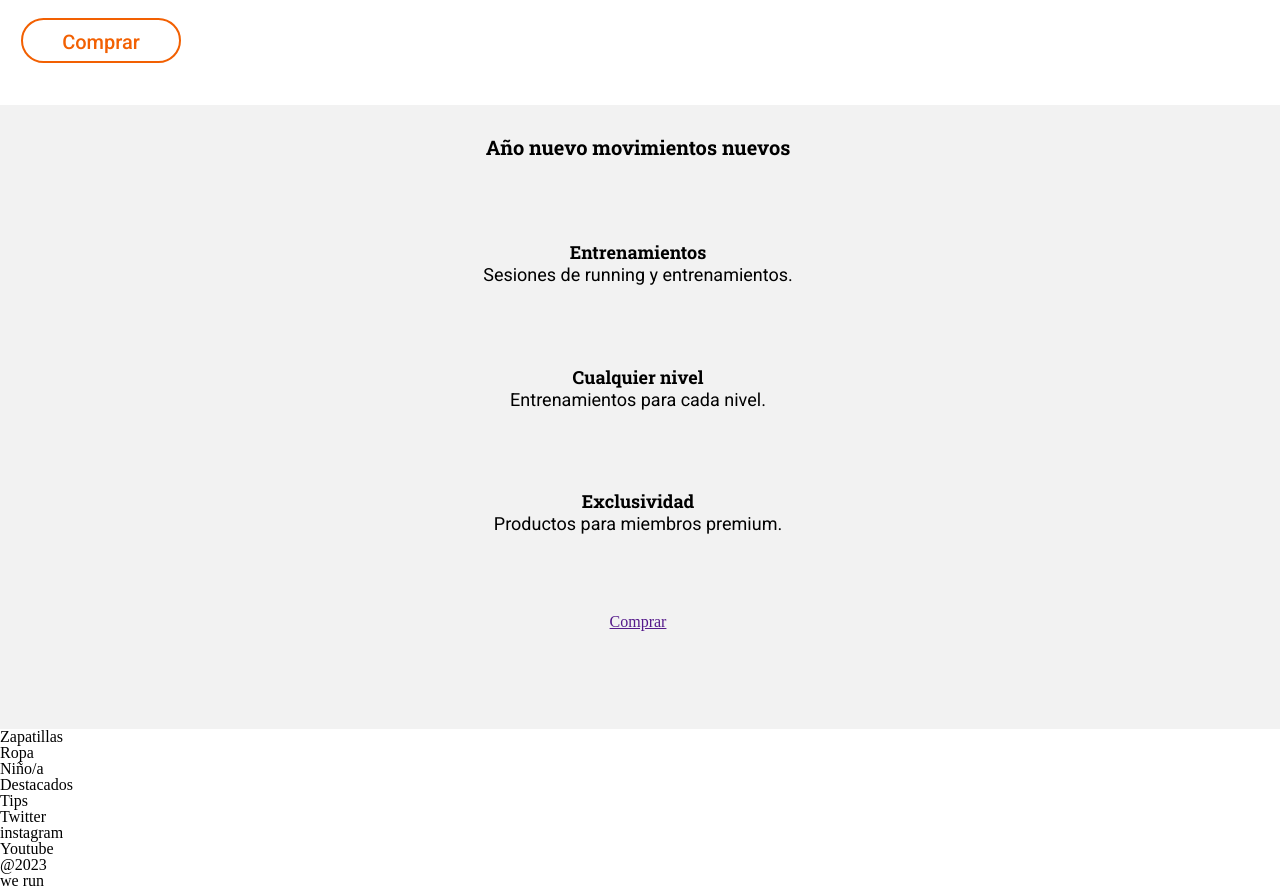
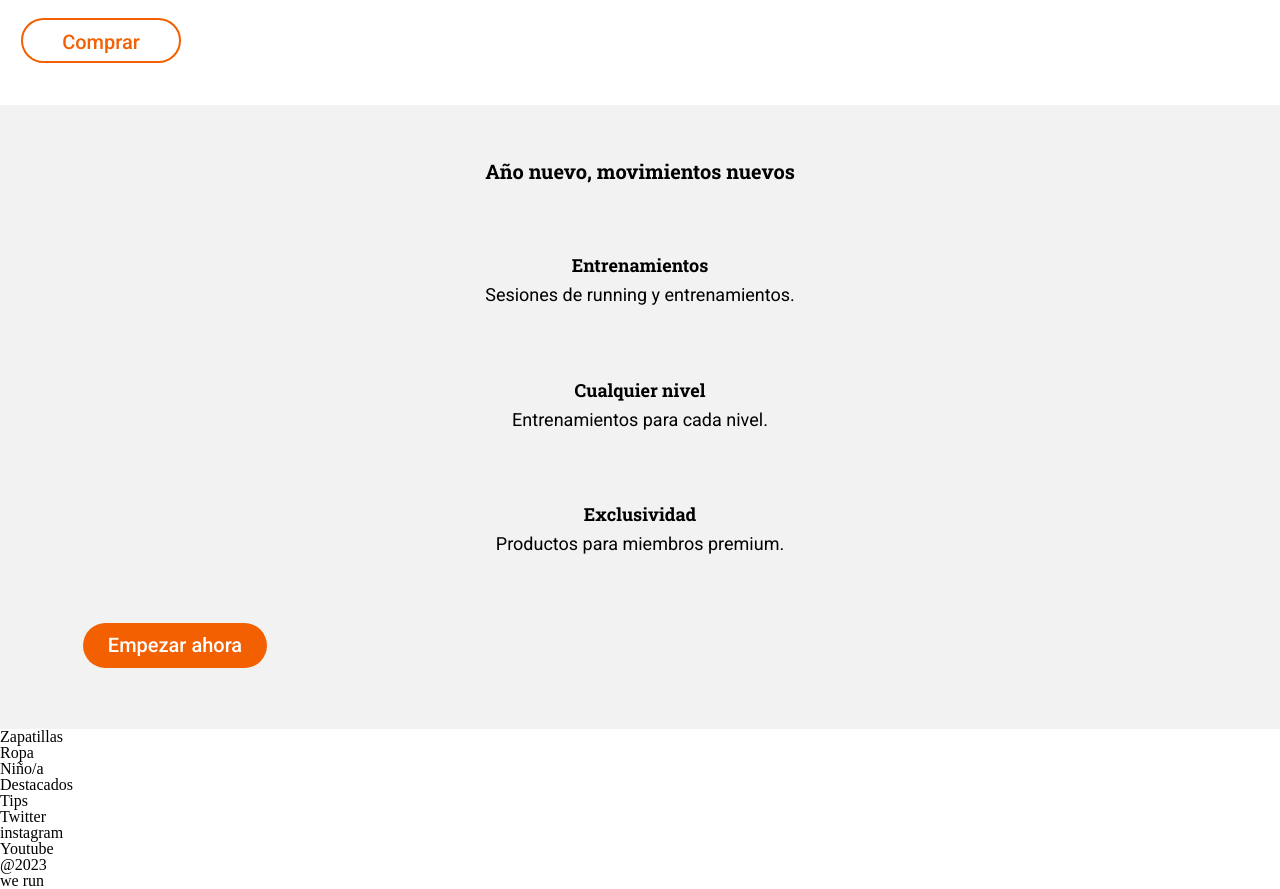
Before and after one commit to Adalab/modulo-1-evaluacion-final-Laucaurin, a website: page src/html/index.html in a window 1280 px wide. Shown: the part 962-1851 px from the top of the page. Drawn offline with nearby package versions, Linux system fonts and the light colour scheme; files that its build step writes are made by us from their sources; files whose address does not match are found by name.

Commit message:
Add sass & css aside

```diff
--- a/src/html/partials/aside.html
+++ b/src/html/partials/aside.html
@@ -1,19 +1,19 @@
 <aside class="aside">
-  <h3 class="aside--title">Año nuevo movimientos nuevos</h3>
+  <h3 class="aside--title">Año nuevo, movimientos nuevos</h3>
   <article class="aside--article">
     <h4 class="aside--article__title">Entrenamientos</h4>
     <p class="aside--article__p">Sesiones de running y entrenamientos.</p>
   </article>
-  <article>
+  <article class="aside--article">
     <h4 class="aside--article__title">Cualquier nivel</h4>
     <p class="aside--article__p">Entrenamientos para cada nivel.</p>
   </article>
-  <article>
+  <article class="aside--article">
     <h4 class="aside--article__title">Exclusividad</h4>
     <p class="aside--article__p">Productos para miembros premium.</p>
   </article>
 
   <div class="aside--button">
-    <a class="aside--button__link" href="">Comprar</a>
+    <a class="aside--button__link" href="">Empezar ahora</a>
   </div>
 </aside>
--- a/src/scss/layout/_aside.scss
+++ b/src/scss/layout/_aside.scss
@@ -4,20 +4,47 @@
     display: grid;
     grid-template-columns: 1fr;
     gap:20px;
-    padding:29px 72px 39px 68px;
+    padding:29px 15px 39px 15px;
     text-align: center;
+    align-items: center;
+    justify-content: center;
 
-}
-.aside--title {
+    &--title {
     color:$black;
     font: $roboto_slab_20;
+    line-height: 1.5;
+    padding: 0 60px;
 }
 
-.aside--article__title {
-    color: $black;
-    font: $roboto_slab_18;
+    &--article {
+        padding: 0 57px 0 57px;
+
+        &__title {
+        color: $black;
+        font: $roboto_slab_18;
+        line-height: 1.67;
+        }
+    }
+
+    &--article__p {
+        color: $black;
+        font: $roboto__18;
+        line-height: 1.67;
+    }
+
+    &--button {
+    width: 184px;
+    height: 45px;
+    border-radius: 22.5px;
+    background-color: $primary-color;
+    cursor: pointer;
+    padding: 10px;
+    margin: 0 68px;
+
+    &__link {
+            text-decoration: none;
+            font: $roboto__20;
+            color: $white;
+        }
+    }
 }
-.aside--article__p {
-    color: $black;
-    font: $roboto__18;
-}
--- a/src/scss/layout/_section.scss
+++ b/src/scss/layout/_section.scss
@@ -25,7 +25,7 @@
         &--button {
             width: 160px;
             height: 45px;
-            flex-grow: 0;
+            // flex-grow: 0;
             margin-top: 21px;
             border-radius: 22.5px;
             border: solid 2px $primary-color;
```
